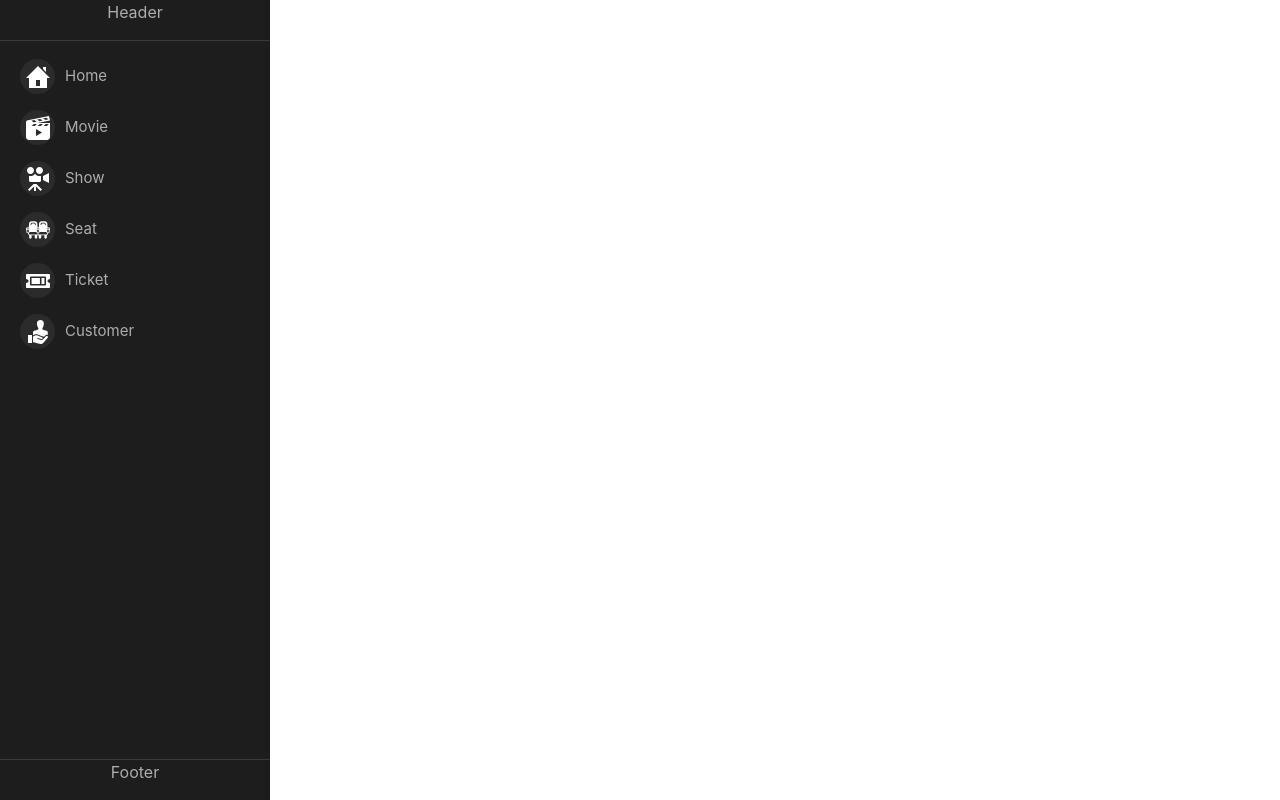
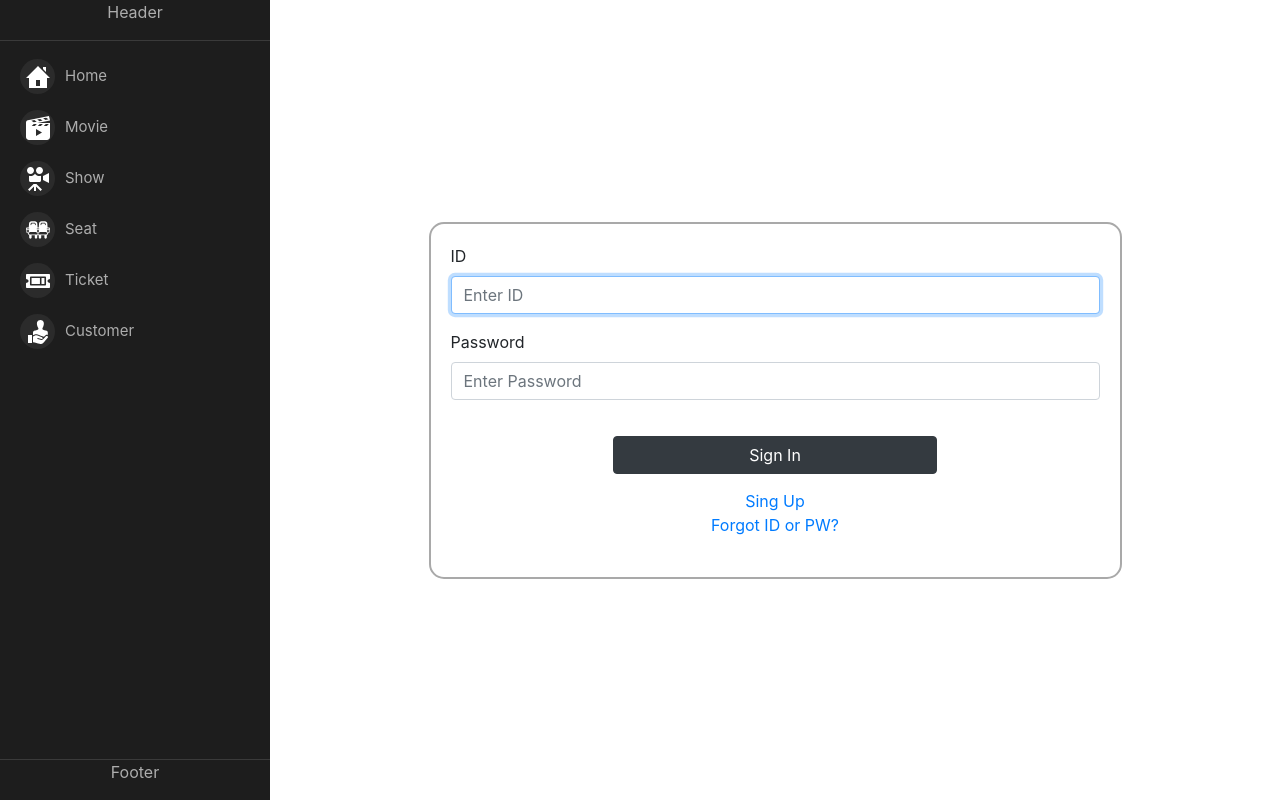
Before and after one commit to okeycsy/2021_DataBase_Design, a React (Create React App) app in the folder frontend/: page /signin in a window 1280 px wide. Built offline with nearby package versions, Linux system fonts and the light colour scheme.

Commit message:
frontend
- Add SignIn route

```diff
--- a/frontend/src/App.js
+++ b/frontend/src/App.js
@@ -5,8 +5,7 @@ import styled from 'styled-components';
 
 
 import Navigation from "./components/Navigation";
-
-import SignInForm from "./components/SignInForm";
+import SignIn from "./routes/SignIn";
 
 const Container = styled.div`
   display: flex;
@@ -14,18 +13,8 @@ const Container = styled.div`
 `
 
 const Home = () => {
-  return <SignInForm />
+  return <p>Home</p>
 }
-
-const Features = () => {
-  return <p>Features</p>
-}
-
-const Pricing = () => {
-  return <p>Pricing</p>
-}
-
-
 
 const App = () => {
   return (
@@ -34,8 +23,7 @@ const App = () => {
         <BrowserRouter>
             <Navigation />
             <Route path="/" exact={true} component={Home} />
-            <Route path="/features" exact={true} component={Features} />
-            <Route path="/pricing" exact={true} component={Pricing} />
+            <Route path="/signin" exact={true} component={SignIn} />
         </BrowserRouter>
       </Container>
 
--- /dev/null
+++ b/frontend/src/routes/SignIn.js
@@ -0,0 +1,20 @@
+import SignInForm from "../components/SignInForm";
+import styled from 'styled-components';
+
+const Container = styled.div`
+  width: 100%;
+  display: flex;
+  flex-direction: column;
+  justify-content: center;
+  align-items: center;
+`
+
+const SignIn = () => {
+  return (
+    <Container>
+      <SignInForm />
+    </Container>
+  )
+}
+
+export default SignIn;
```
Also changed, not shown: frontend/src/routes/Home.js (deleted), frontend/src/routes/SignUp.js (deleted).
